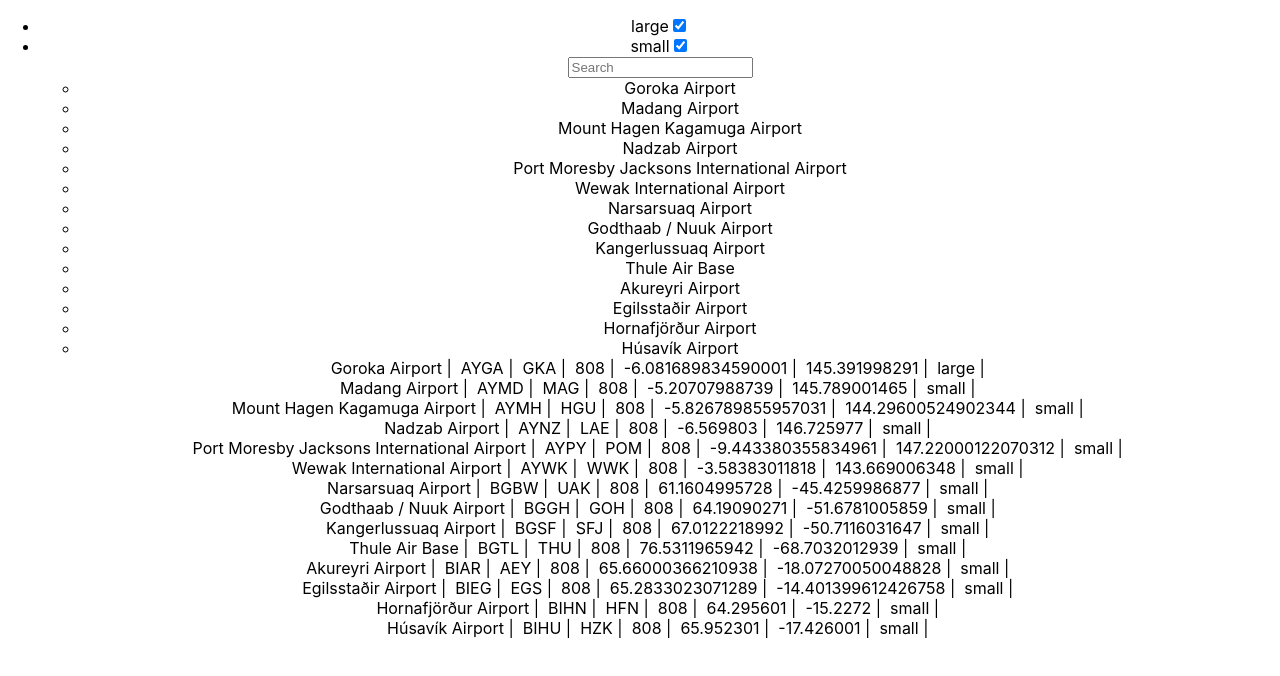
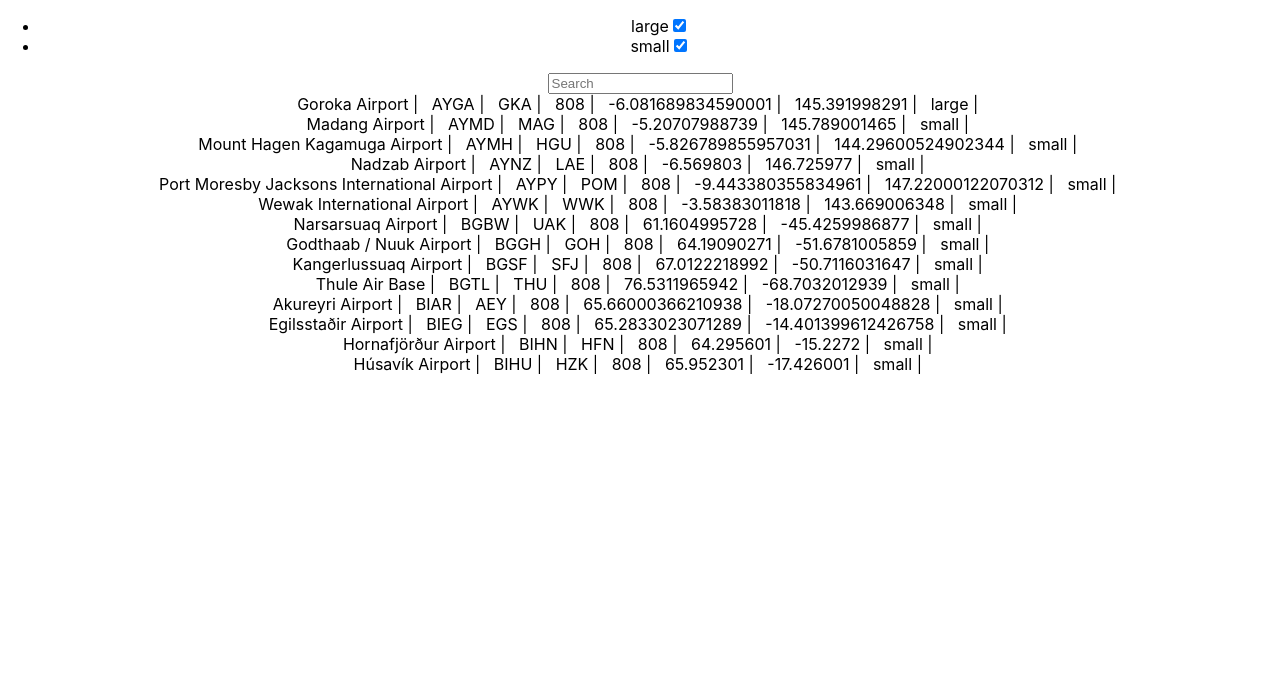
Before and after one commit to vatsal51/my-react-app, a React (Create React App) app: page / in a window 1280 px wide. Shown: the top 676 px of the page. Built offline with nearby package versions, Linux system fonts and the light colour scheme.

Commit message:
search bar working 100%

```diff
--- a/src/components/Airports.js
+++ b/src/components/Airports.js
@@ -12,14 +12,15 @@ function Airports(data) {
         const UpdateItems = items.map(ItemList =>
             // ItemList.type === itemsName ? items : items
             ItemList.type === itemsName ?
-            { ...ItemList, Selection: !ItemList.Selection ? true : false }
-            : ItemList
+                { ...ItemList, Selection: !ItemList.Selection ? true : false }
+                : ItemList
         )
         // console.log("dsadsa", UpdateItems);
         setItems(UpdateItems);
     }
 
     useEffect(() => {
+
         fetch("./airports.json")
             .then((response) => response.json())
             .then((data) => {
@@ -34,11 +35,9 @@ function Airports(data) {
 
     return (
         <>
-            <ul>
-                <CheckBoxForm items={items} ToggleItem={ToggleItem} />
-                <SearchForm items={items} />
-                <ItemList items={items} />
-            </ul>
+            <CheckBoxForm items={items} ToggleItem={ToggleItem} />
+            <SearchForm items={items} />
+            {/* <ItemList items={items} /> */}
         </>
     );
 }
--- a/src/components/CheckBoxForm.js
+++ b/src/components/CheckBoxForm.js
@@ -12,7 +12,7 @@ export default function CheckBoxForm(props) {
 	});
 	// console.log("NewList --", newList);
 	return (
-		<>
+		<ul>
 			{
 				newList.map((e, index) =>
 					<li key={index}>
@@ -28,6 +28,6 @@ export default function CheckBoxForm(props) {
 					</li>
 				)
 			}
-		</>
+		</ul>
 	)
 }
--- a/src/components/ItemList.js
+++ b/src/components/ItemList.js
@@ -5,14 +5,14 @@ export default function ItemList(props) {
     function show(post) {
 
         return <>
-            {post.name} | &nbsp;
-            {post.icao} | &nbsp;
-            {post.iata} | &nbsp;
-            {post.elevation} | &nbsp;
-            {post.latitude} |  &nbsp;
-            {post.longitude} | &nbsp;
-            {post.type} |&nbsp;
-            {post.Selection}
+            <span>  {post.name} | &nbsp;</span>
+            <span>  {post.icao} | &nbsp;</span>
+            <span>  {post.iata} | &nbsp;</span>
+            <span>  {post.elevation} | &nbsp;</span>
+            <span>  {post.latitude} |  &nbsp;</span>
+            <span>  {post.longitude} | &nbsp;</span>
+            <span>  {post.type} |&nbsp;</span>
+            <span>  {post.Selection}</span>
         </>
     }
     return (
--- a/src/components/SearchForm.js
+++ b/src/components/SearchForm.js
@@ -1,83 +1,45 @@
 import React, { useState, useEffect } from 'react';
 import ItemList from "./ItemList"
-import axios from 'axios';
 
 
-// const people = [
-// 	  "Siri",
-// 	  "Alexa",
-// 	  "Google",
-// 	  "Facebook",
-// 	  "Twitter",
-// 	  "Linkedin",
-// 	  "Sinkedin"
-// 	];
 export default function SearchForm(props) {
-	const people2 = []
-	props.items.map((p) => {
-	people2.push(p.name);
-	})
-
+	const people = props.items
+	const [people2, setPeople2] = useState(people);
+	// setPeople2(people);
+	useEffect(() => {
+		setPeople2(people);
+		console.log("set ppl", people2)
+	}, [])
 	const [searchTerm, setSearchTerm] = React.useState("");
-  const handleChange = event => {
-    setSearchTerm(event.target.value);
-  };
-
-  const results = !searchTerm
-    ? people2
-    : people2.filter(person =>
-        person.toLowerCase().includes(searchTerm.toLocaleLowerCase())
-      );
+	const handleChange = event => {
+		setSearchTerm(event.target.value);
+		handleSearch(event.target.value)
+	};
 
 
 
-	//console.log(data)
+	var handleSearch = (searchValue) => {
+		// Add More Param as per Response to get more filtering across serveral Coloumn
+		let FilterParam = ["name", "city", "iata"];
+		const filterdata = people.filter((entry) => {
+			return FilterParam.some(filter => entry[filter].includes(searchValue))
+		})
+		setPeople2(filterdata); //Setting Filter Data
+		console.log("Pof", people2);
+	};
 
 
 
-
-	// useEffect(() => {
-	// 	// const results = props.items.filter(person => {
-	// 	// 	person.map((n) => {
-	// 	// 		n.name == searchTerm ? [...n] : n
-	// 	// 	})
-	// 	// 	person.toLowerCase().includes(searchTerm.toLowerCase())
-	// 	// 	console.log("Person", person)
-	// 	// }
-	// 	// );
-
-	// 	const results = props.items.filter(FilterList =>
-	// 		FilterList.name.includes(searchTerm) ?
-	// 			{ ...FilterList, name: "aa" }
-	// 			: FilterList.name
-	// 	)
-	// 	console.log(results.name);
-
-
-	// 	setSearchResults(results);
-	// }, []);
-
-	console.log("Searched ", searchTerm)
 	return (
-		<div>
-<input
-        type="text"
-        placeholder="Search"
-        value={searchTerm}
-        onChange={handleChange}
-      />
-      <ul>
-        {results.map(item => (
-          <li>{item}</li>
-        ))}
-      </ul>
-			{/* <input
+		<div className="Div">
+			<input
 				type="text"
 				placeholder="Search"
 				value={searchTerm}
-				onChange={handleChange}
+				onChange={(handleChange)}
 			/>
-			<ItemList items={props.items} /> */}
+			<ItemList items={searchTerm == "" ? people : people2} results={people2} />
+
 
 		</div>
 	)
```
